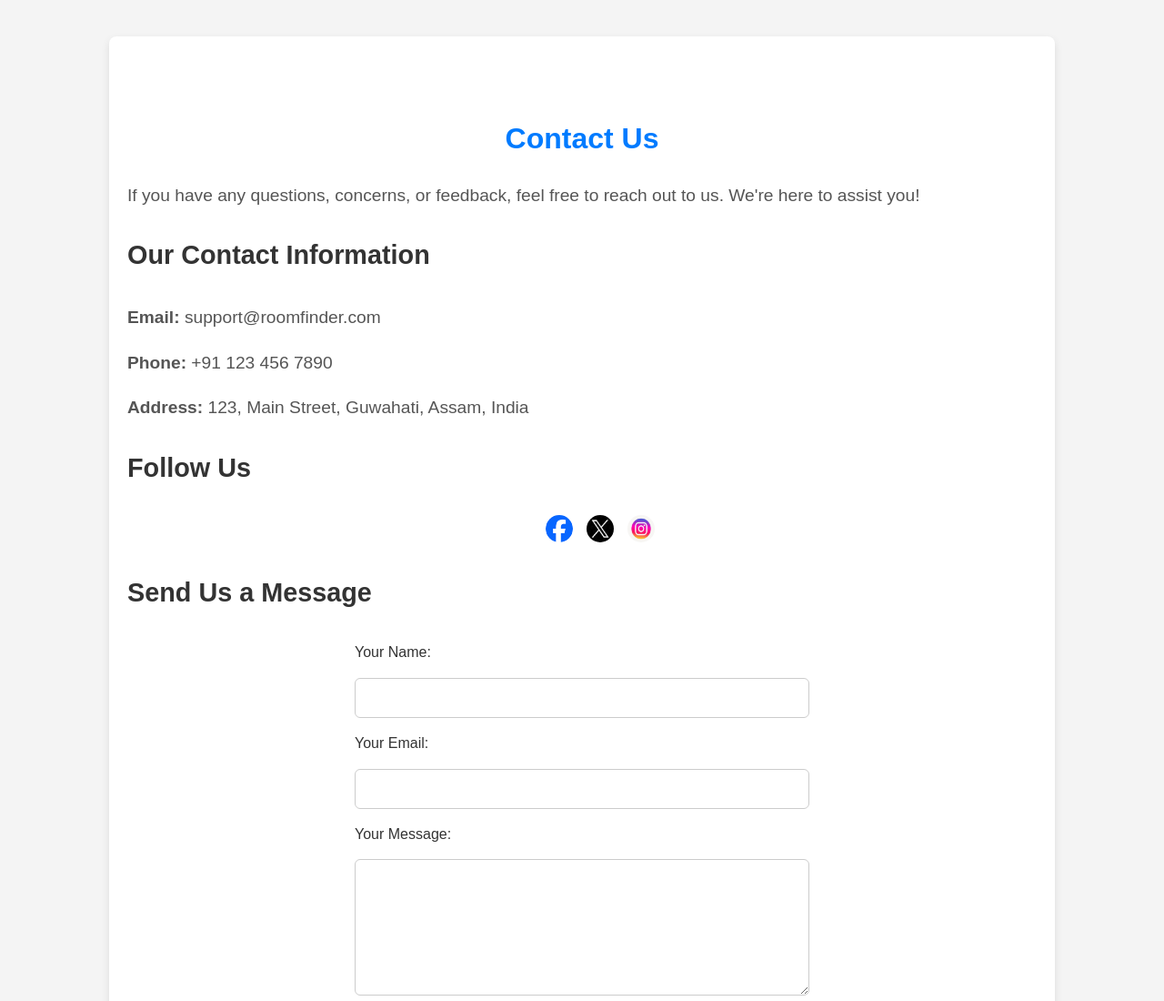
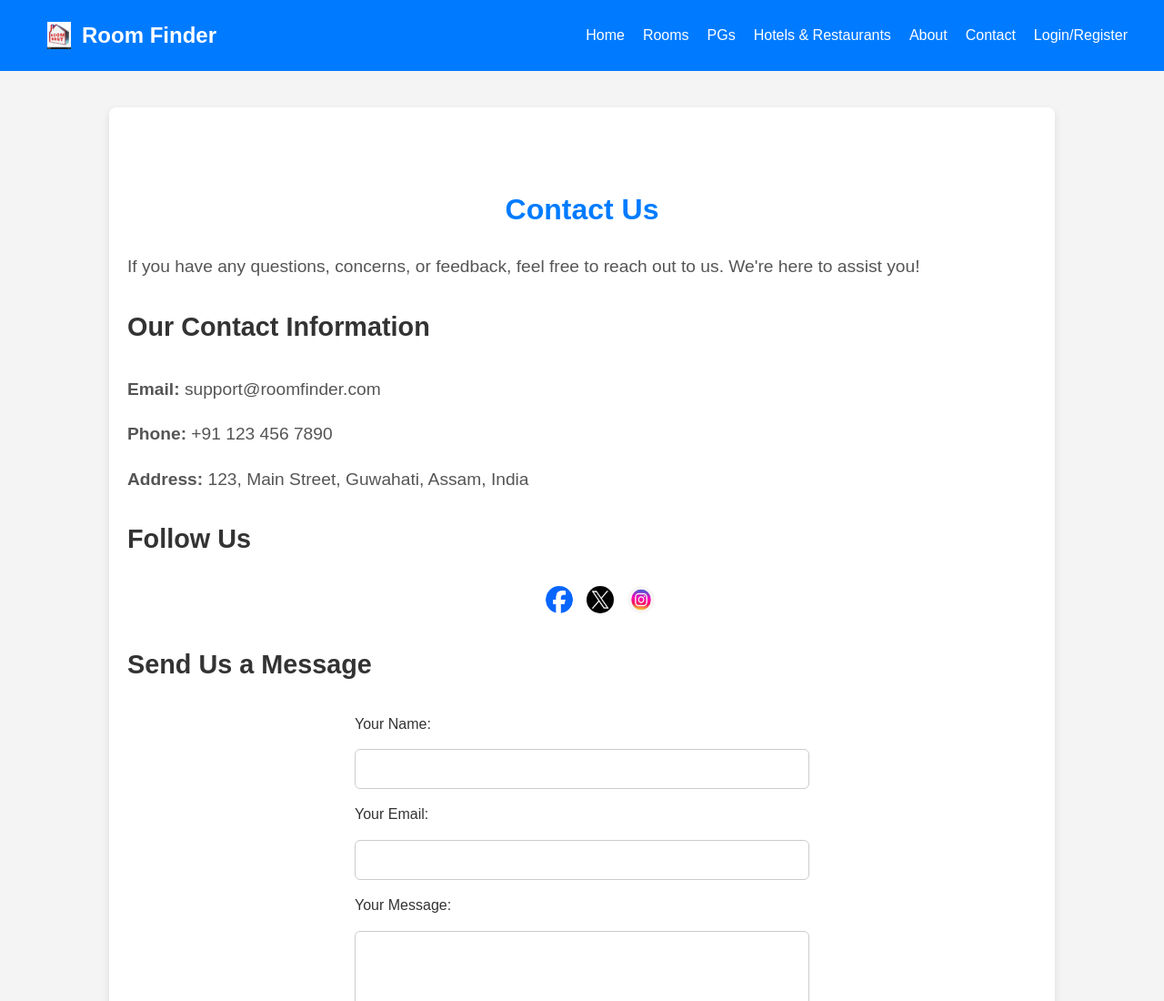
Before and after one commit to AswiniKumarDeka/roomfinderwebsite, a plain HTML site: page contact.html in a window 1280 px wide. Shown: the top 1100 px of the page at 91% size. Drawn offline with Linux system fonts and the light colour scheme.

Commit message:
Update contact.html

```diff
--- a/contact.html
+++ b/contact.html
@@ -6,7 +6,32 @@
     <title>Document</title>
     <link rel="stylesheet" href="about.css">
 </head>
-<body>
+<body><!-- Navigation Bar -->
+    <nav class="navbar">
+      <div class="container">
+        <a href="#" class="brand">
+          <img src="bg image.jpg" alt="Room Finder Logo" class="brand-logo" />
+          Room Finder
+        </a>
+
+        <button
+          class="nav-toggle"
+          id="navToggle"
+          aria-label="Toggle Navigation"
+        >
+          ☰
+        </button>
+        <ul class="nav-links" id="navLinks">
+          <li><a href="index.html">Home</a></li>
+          <li><a href="room.html">Rooms</a></li>
+          <li><a href="pg.html">PGs</a></li>
+          <li><a href="hotel.html">Hotels & Restaurants</a></li>
+          <li><a href="about.html">About</a></li>
+          <li><a href="contact.html">Contact</a></li>
+          <li><a href="login.html">Login/Register</a></li>
+        </ul>
+      </div>
+    </nav>
     <section id="contact">
         <h2>Contact Us</h2>
         <p>If you have any questions, concerns, or feedback, feel free to reach out to us. We're here to assist you!</p>
```
